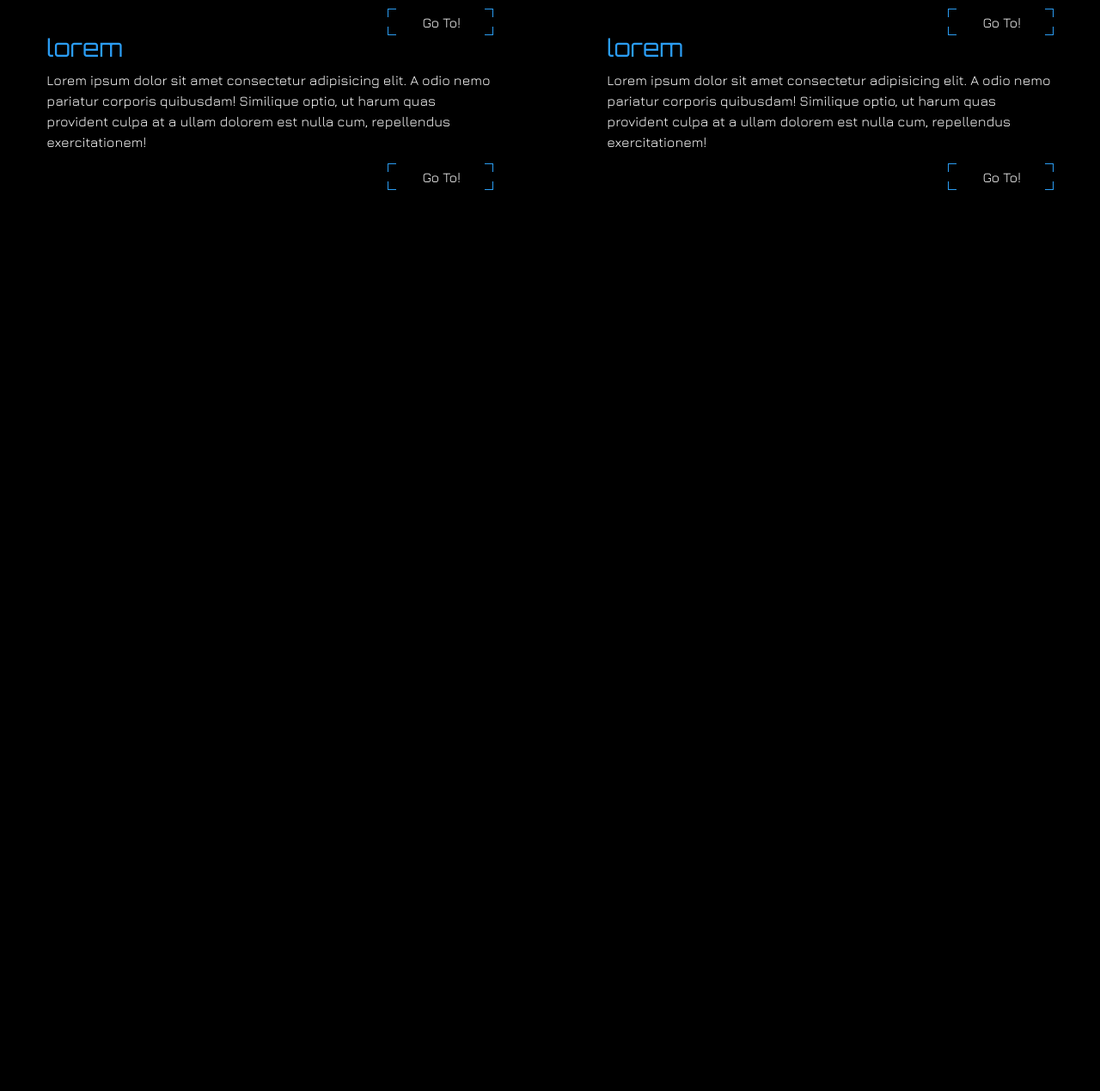
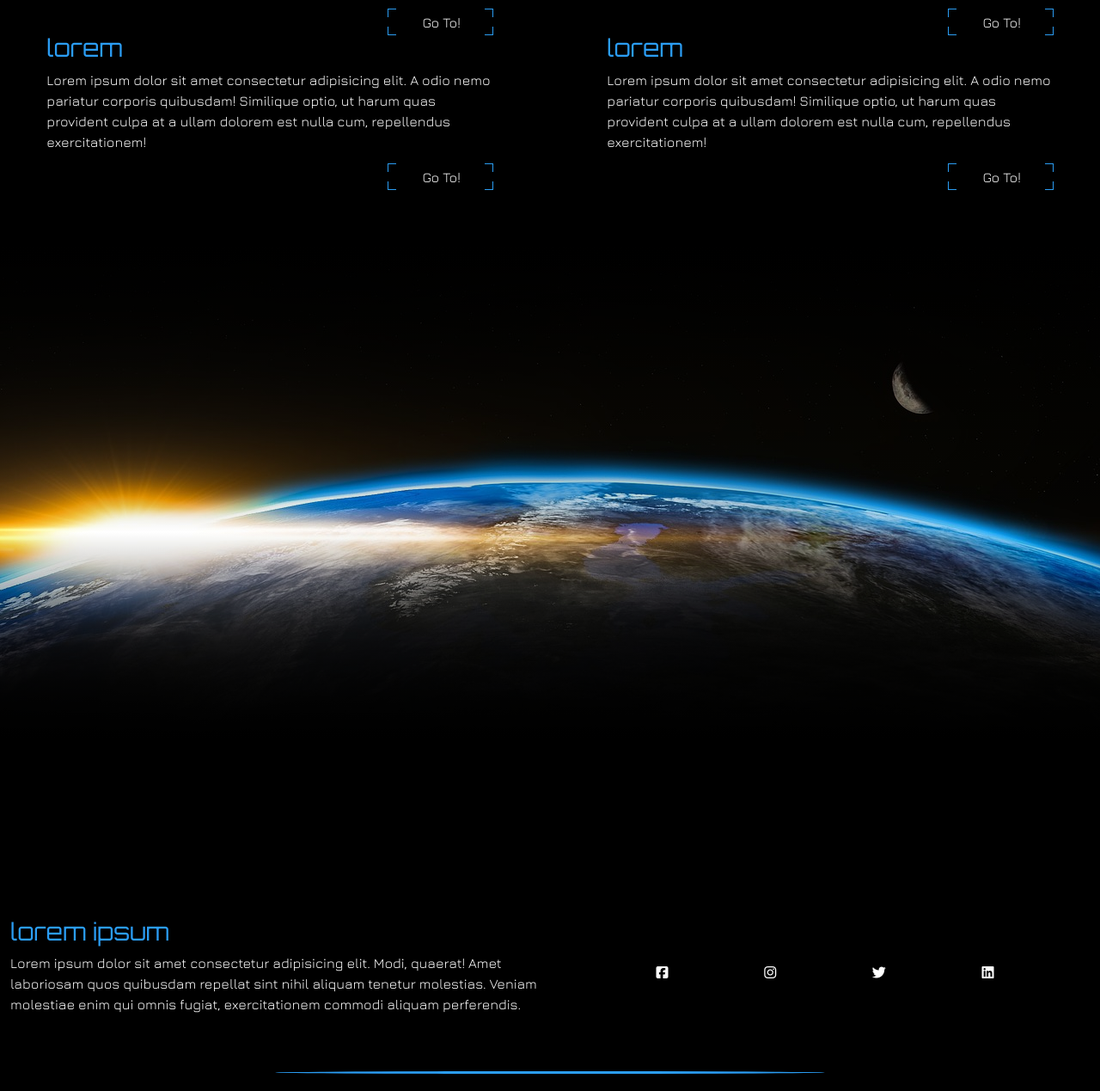
Before and after one commit to LorenzoAlu/Project_black, a plain HTML site: page index.html in a window 1280 px wide. Shown: the part 3469-4738 px from the top of the page at 86% size. Before the commit the page ends 3690 px from the top, so only its background shows below. Drawn offline with nearby package versions, Linux system fonts and the light colour scheme.

Commit message:
sito finito manca solo aggiunta javascript

```diff
--- a/index.html
+++ b/index.html
@@ -329,6 +329,36 @@
     </div>
 </section>
 
+<!-- sezione 7   -->
+
+<section class="container-fluid mb-5 footer-image">
+
+</section>
+
+
+<section class="container-fluid">
+
+        <div class="row align-items-center ">
+            <div class="col-12 col-md-6">
+                <h3 class="main-color">lorem ipsum</h3>
+                <p>Lorem ipsum dolor sit amet consectetur adipisicing elit. Modi, quaerat! Amet laboriosam quos quibusdam repellat sint nihil aliquam tenetur molestias. Veniam molestiae enim qui omnis fugiat, exercitationem commodi aliquam perferendis.</p>
+            </div>
+
+            <div class="col-12 col-md-6 d-flex justify-content-evenly align-items-center">
+
+                <i class="fab fa-facebook-square"></i>
+                <i class="fab fa-instagram"></i>
+                <i class="fab fa-twitter"></i>
+                <i class="fab fa-linkedin"></i>
+
+            </div>
+
+
+        <div class="col-12 border-footer text-center d-block mx-auto">
+
+        </div>
+    </div>
+</section>
 
 
 
--- a/style.css
+++ b/style.css
@@ -138,14 +138,23 @@ border-top: 1px solid  var(--main-color) ;
 border-top: 1px solid  var(--main-color) ;
 }
 
-/* .button-custom::before {
-    position: absolute;
-    content: "";
-    top: -2px ;
-    left: -10px;
-    height: 10%;
-    width: 10px;
-    border-left: 4px solid  var(--main-color)  ;
-border-bottom: 4px solid  var(--main-color) ;
+/* footer  */
 
-} */
+.footer-image {
+    background: linear-gradient(0deg, rgba(0,0,0,1) 20%, rgba(0,0,0,0) 50%, rgba(0,0,0,1) 92%),  url(./media/footer.jpg);
+    height: 100vh;
+    background-size: cover,;
+    background-position: center;
+}
+
+
+.border-footer {
+    width: 50% !important;
+    height: 3px;
+    contain: "";
+    background-color: var(--main-color);
+    border-radius: 50%;
+    border: 1px solid var(--main-color);
+    margin-bottom: 20px;
+    margin-top: 50px !important;
+}
```
Also changed, not shown: media/footer.jpg (renamed from media/sunrise-1765027_1920.jpg).
